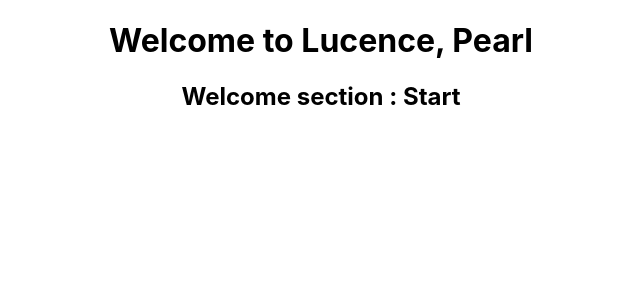
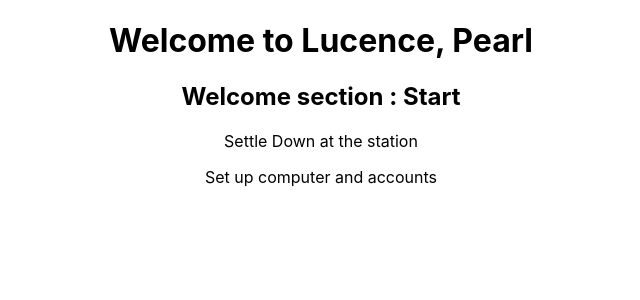
Before and after one commit to Pearl-15/myreact, a React (Create React App) app: page / in a window 1280 px wide. Shown: the top 300 px of the page, without its empty margins (319-959 px from the left). Built offline with nearby package versions, Linux system fonts and the light colour scheme.

Commit message:
add welcome body content

```diff
--- a/src/App.js
+++ b/src/App.js
@@ -6,6 +6,8 @@ function App() {
     <div className="App">
         <h1>Welcome to Lucence, Pearl</h1>
         <h2>Welcome section : Start </h2>
+        <p>Settle Down at the station</p>
+        <p>Set up computer and accounts</p>
     </div>
   );
 }
```
